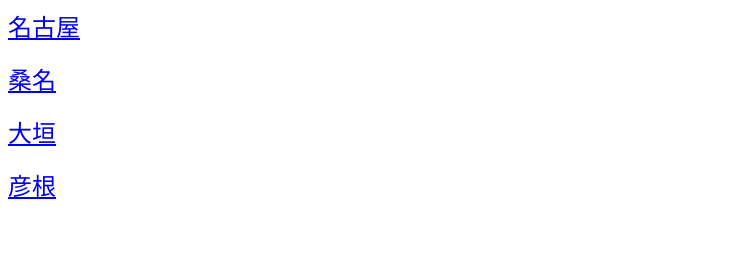
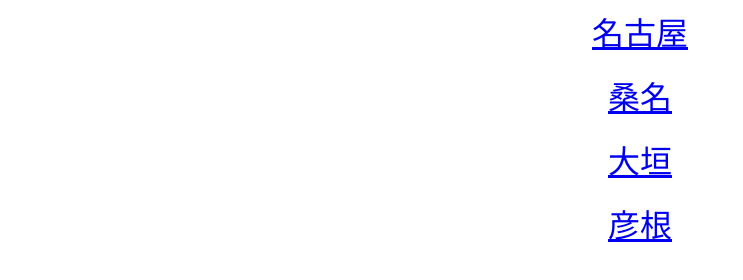
Before and after one commit to masaomi39-hash/20260717, a plain HTML site: page index.html in a window 1280 px wide. Shown: the whole page, without its empty margins (0-743 px from the left). Drawn offline with Linux system fonts and the light colour scheme.

Commit message:
Update index.html

```diff
--- a/index.html
+++ b/index.html
@@ -9,21 +9,31 @@
 	font-family: 游ゴシック;
 	font-size: x-large;
 }
+.auto-style2 {
+	text-align: center;
+}
+.auto-style3 {
+	font-family: 游ゴシック;
+	font-size: xx-large;
+}
 </style>
 </head>
 
 <body>
-<span class="auto-style1">
-<a href="https://tenki.jp/forecast/5/26/5110/23100/1hour.html">名古屋</a></span><br class="auto-style1">
-<br class="auto-style1">
-<span class="auto-style1">
-<a href="https://tenki.jp/forecast/5/27/5310/24205/1hour.html">桑名</a></span><br class="auto-style1">
-<br class="auto-style1">
-<span class="auto-style1">
-<a href="https://tenki.jp/forecast/5/24/5210/21202/1hour.html">大垣</a></span><br class="auto-style1">
-<br class="auto-style1">
-<span class="auto-style1">
+<div class="auto-style2">
+	<span class="auto-style3">
+<a href="https://tenki.jp/forecast/5/26/5110/23100/1hour.html">名古屋</a></span><br class="auto-style3">
+	<br class="auto-style3">
+	<span class="auto-style3">
+<a href="https://tenki.jp/forecast/5/27/5310/24205/1hour.html">桑名</a></span><br class="auto-style3">
+	<br class="auto-style3">
+	<span class="auto-style3">
+<a href="https://tenki.jp/forecast/5/24/5210/21202/1hour.html">大垣</a></span><br class="auto-style3">
+	<br class="auto-style3">
+	<span class="auto-style3">
 <a href="https://tenki.jp/forecast/6/28/6020/25202/1hour.html">彦根</a></span><br class="auto-style1"><br>
+
+</div>
 
 </body>
 
```
